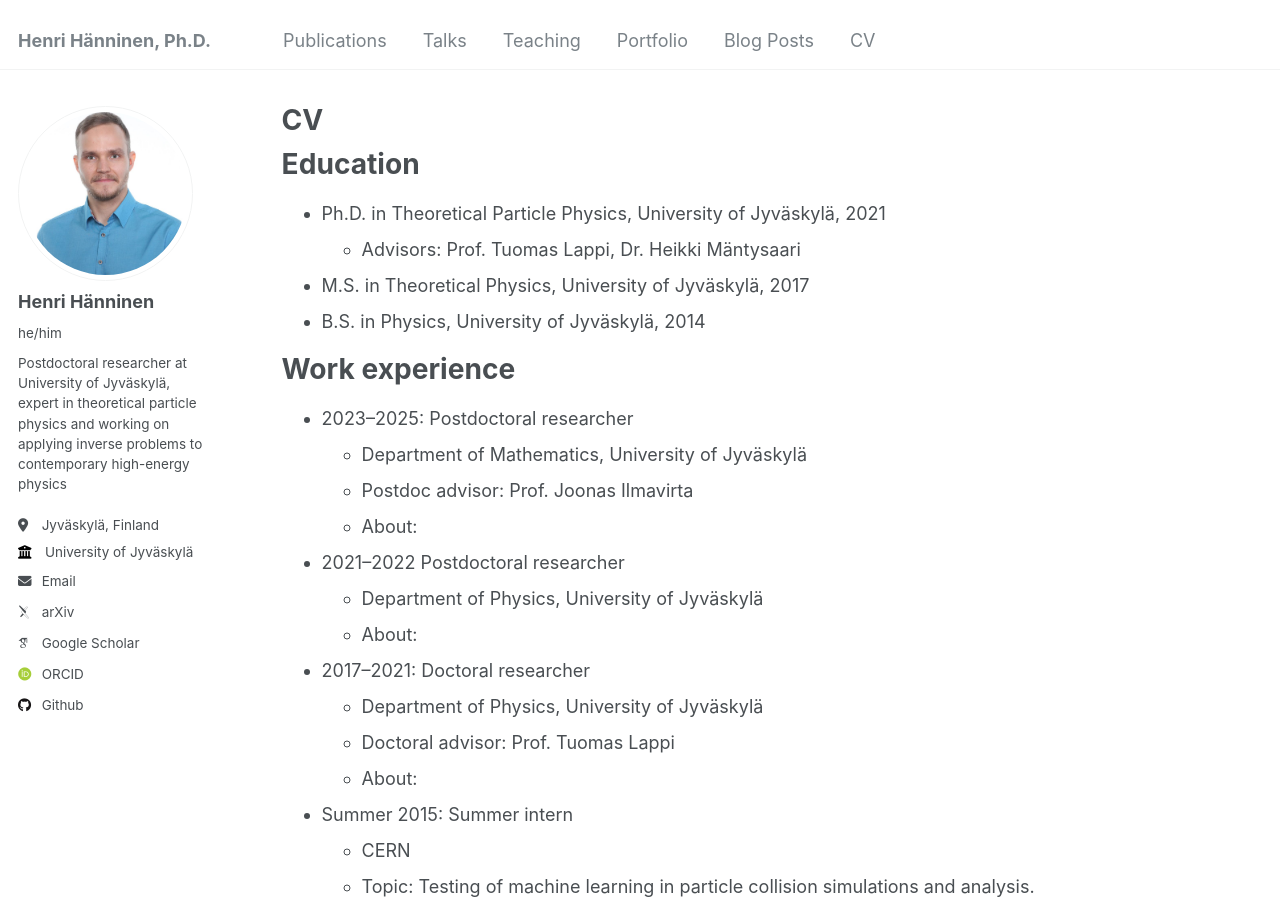
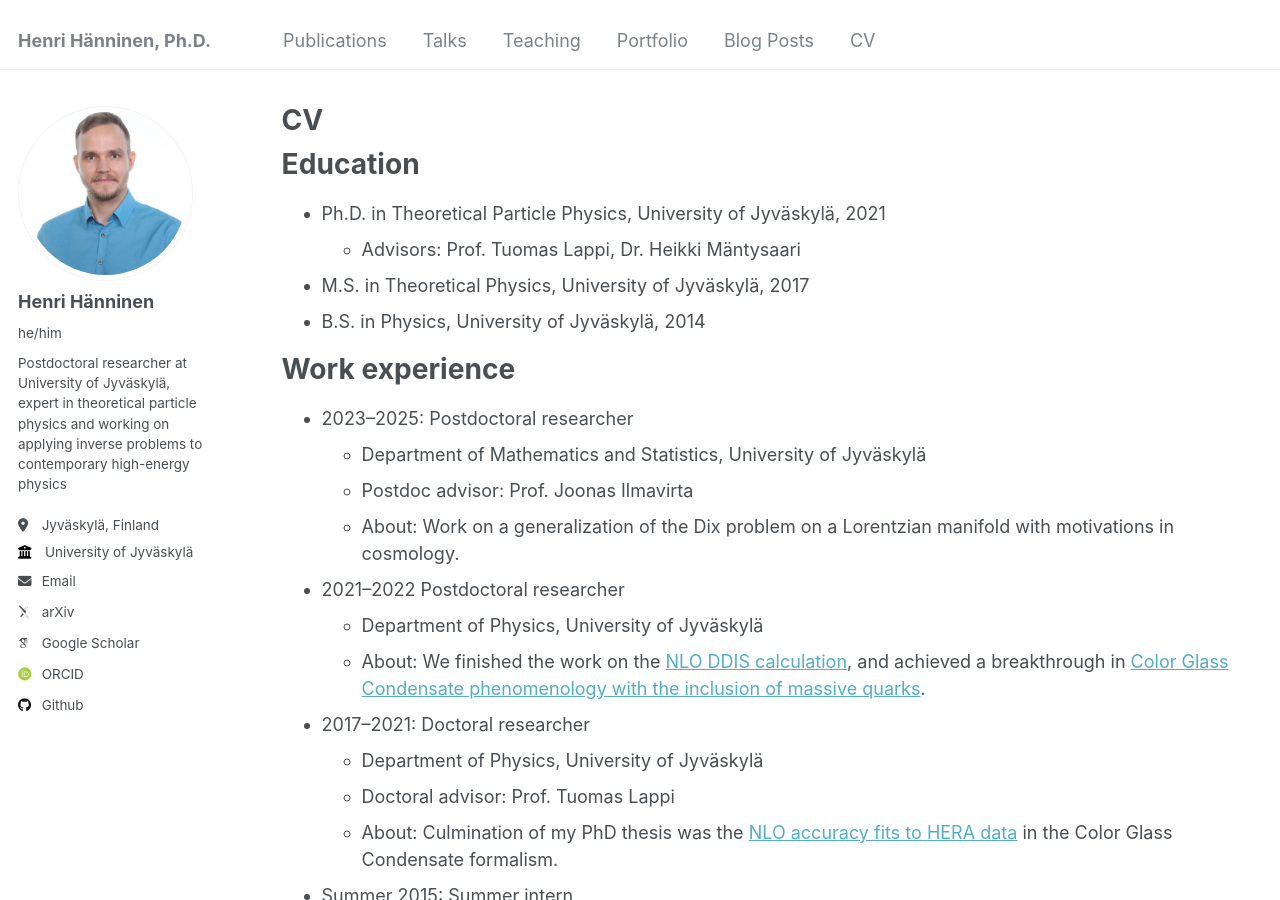
Before and after one commit to hhannine/hhannine.github.io, a Jekyll site: the page built from _pages/cv.md, in a window 1280 px wide and 900 px high. Built offline with Jekyll 4.4.1, drawn with Linux system fonts in a browser that asks for light colours; some web fonts are replaced.

Commit message:
Update cv.md

```diff
--- a/_pages/cv.md
+++ b/_pages/cv.md
@@ -19,16 +19,16 @@ Education
 Work experience
 ======
 * 2023--2025: Postdoctoral researcher
-  * Department of Mathematics, University of Jyväskylä
+  * Department of Mathematics and Statistics, University of Jyväskylä
   * Postdoc advisor: Prof. Joonas Ilmavirta
-  * About:
+  * About: Work on a generalization of the Dix problem on a Lorentzian manifold with motivations in cosmology.
 * 2021--2022  Postdoctoral researcher
   * Department of Physics, University of Jyväskylä
-  * About:
+  * About: We finished the work on the [NLO DDIS calculation](https://hhannine.github.io/publication/2022-06-27-article-ddis-nlo), and achieved a breakthrough in [Color Glass Condensate phenomenology with the inclusion of massive quarks](https://hhannine.github.io/publication/2022-11-07-article-nlo-dis-massive).
 * 2017--2021: Doctoral researcher
   * Department of Physics, University of Jyväskylä
   * Doctoral advisor: Prof. Tuomas Lappi
-  * About:
+  * About: Culmination of my PhD thesis was the [NLO accuracy fits to HERA data](https://hhannine.github.io/publication/2020-07-03-article-cgc-nlo-hera) in the Color Glass Condensate formalism.
 * Summer 2015: Summer intern
   * CERN
   * Topic: Testing of machine learning in particle collision simulations and analysis.
```
